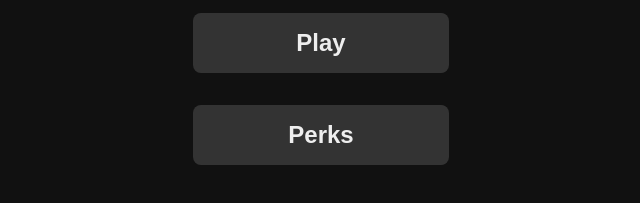
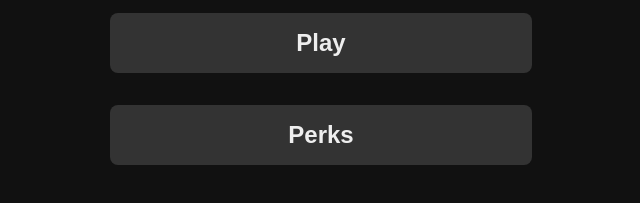
Before and after one commit to Hatscat/dont-draw-card-13, a plain HTML site: page index.html in a window 1280 px wide. Shown: the part 335-538 px from the top of the page, without its empty margins (319-959 px from the left). Drawn offline with Linux system fonts and the light colour scheme.

Commit message:
Deploying to gh-pages from @ Hatscat/dont-draw-card-13@098b820d485585a0627cebe5da76847c11be03e0 🚀

```diff
--- a/index.html
+++ b/index.html
@@ -1 +1 @@
-<title>🃏</title><meta name=viewport content=width=device-width,initial-scale=1><link rel=manifest href=m.webmanifest><style>*{margin:0;color:#EEE;font-family:Arial}body{background:#111;overflow:hidden}b *{display:flex}a{background:#333;justify-content:center;font-size:24;width:256;padding:16 0;margin:16;border-radius:8px;cursor:pointer}a:hover{background:#444}h1{font-size:64;padding:16}v{cursor:pointer}#a{display:flex;flex-direction:column;align-items:center}</style><b id=a><script>navigator.serviceWorker?.register('/sw.js');b=_=>(a.innerHTML='<h1 style=font-size:256>🃏</h1><a onclick=d()>Play</a><a onclick=c()>Perks</a>');c=_=>(a.innerHTML='<h1>Perks</h1><a onclick=b()>Continue</a>');d=_=>{a.innerHTML=`<h1>Don't draw card 13!</h1><z id=e></z><a onclick=f.push(g.pop())>Draw</a><a onclick=shopDialog.showModal()>Card Shop</a><a onclick="confirm('Give up this game?')&&h()">Give up</a><x id=j>`;e.innerHTML='Level '+i};h=_=>(a.innerHTML='<h1>Game Over</h1><a onclick=c()>Continue</a>');i=1;f=[];g=[];k=[];l=0;m=0;n=0;o=0;b()</script>
+<title>🃏</title><meta name=viewport content=width=device-width,initial-scale=1><link rel=manifest href=m.webmanifest><style>*{margin:0;color:#EEE;font-family:Arial}body{background:#111;overflow:hidden}b *{display:flex}a{background:#333;justify-content:center;font-size:24;width:33%;padding:16 0;margin:16;border-radius:8px;cursor:pointer}a:hover{background:#444}h1{font-size:64;padding:16}v{cursor:pointer}#a{display:flex;flex-direction:column;align-items:center}</style><b id=a><script>navigator.serviceWorker?.register('/sw.js');b=_=>(a.innerHTML='<h1 style=font-size:256>🃏</h1><a onclick=f()>Play</a><a onclick=c()>Perks</a>');c=_=>(a.innerHTML='<h1>Perks</h1><a onclick=b()>Continue</a>');f=_=>{a.innerHTML=`<h1>Don't draw card 13!</h1><z id=d></z><z style=width:99%;flex-direction:row;justify-content:space-around><a onclick=shopDialog.showModal()>Card Shop</a><v style=flex:1 onclick=g.push(h.pop())>Draw</v><a onclick="confirm('Give up this game?')&&i()">Give up</a></z><z id=k>`;e()};i=_=>{a.innerHTML='<h1>Game Over</h1><z id=d></z><a onclick=c()>Continue</a>';e()};e=_=>(d.innerHTML='Level '+j);j=1;g=[];h=[];l=[];m=0;n=0;o=0;p=0;b()</script>
```
